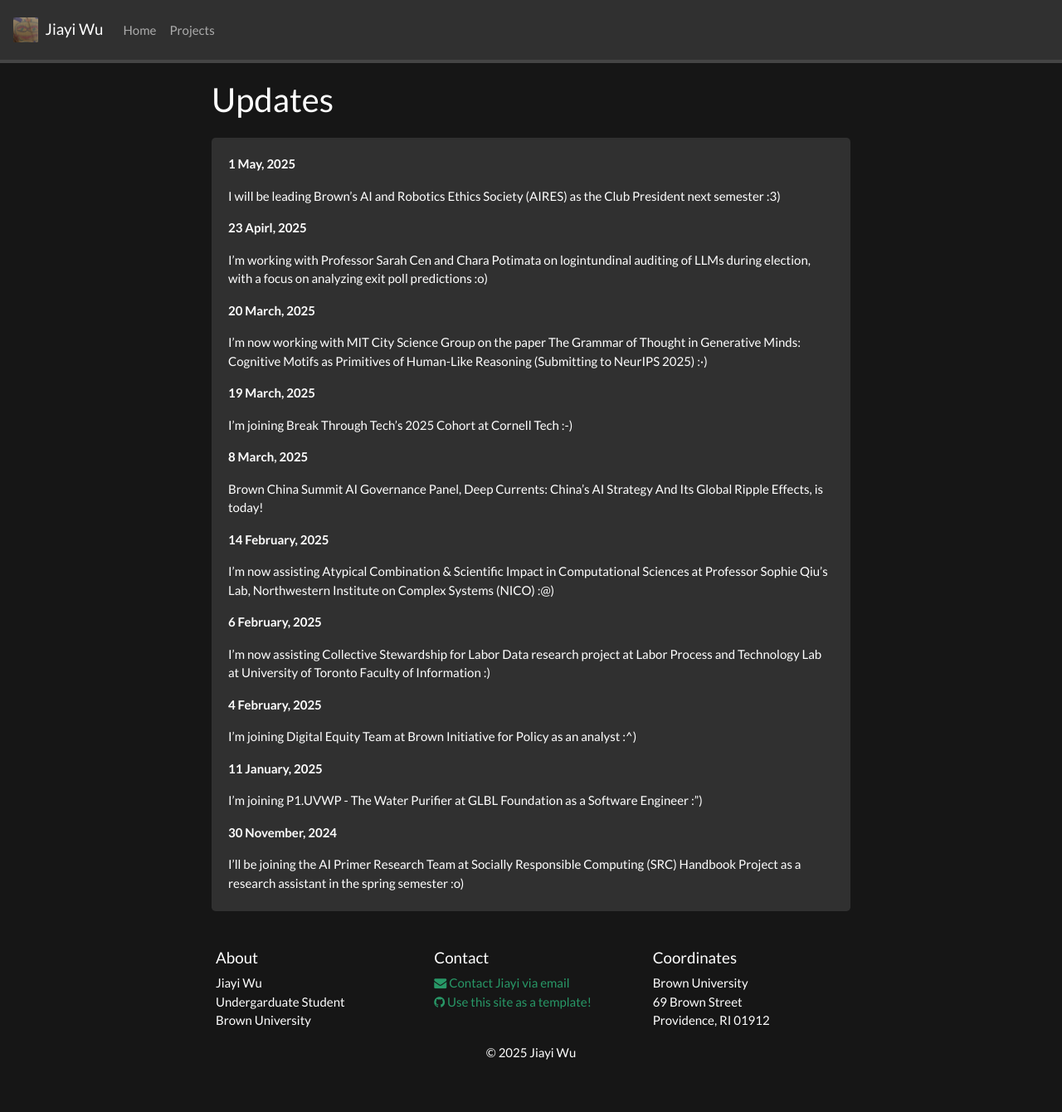
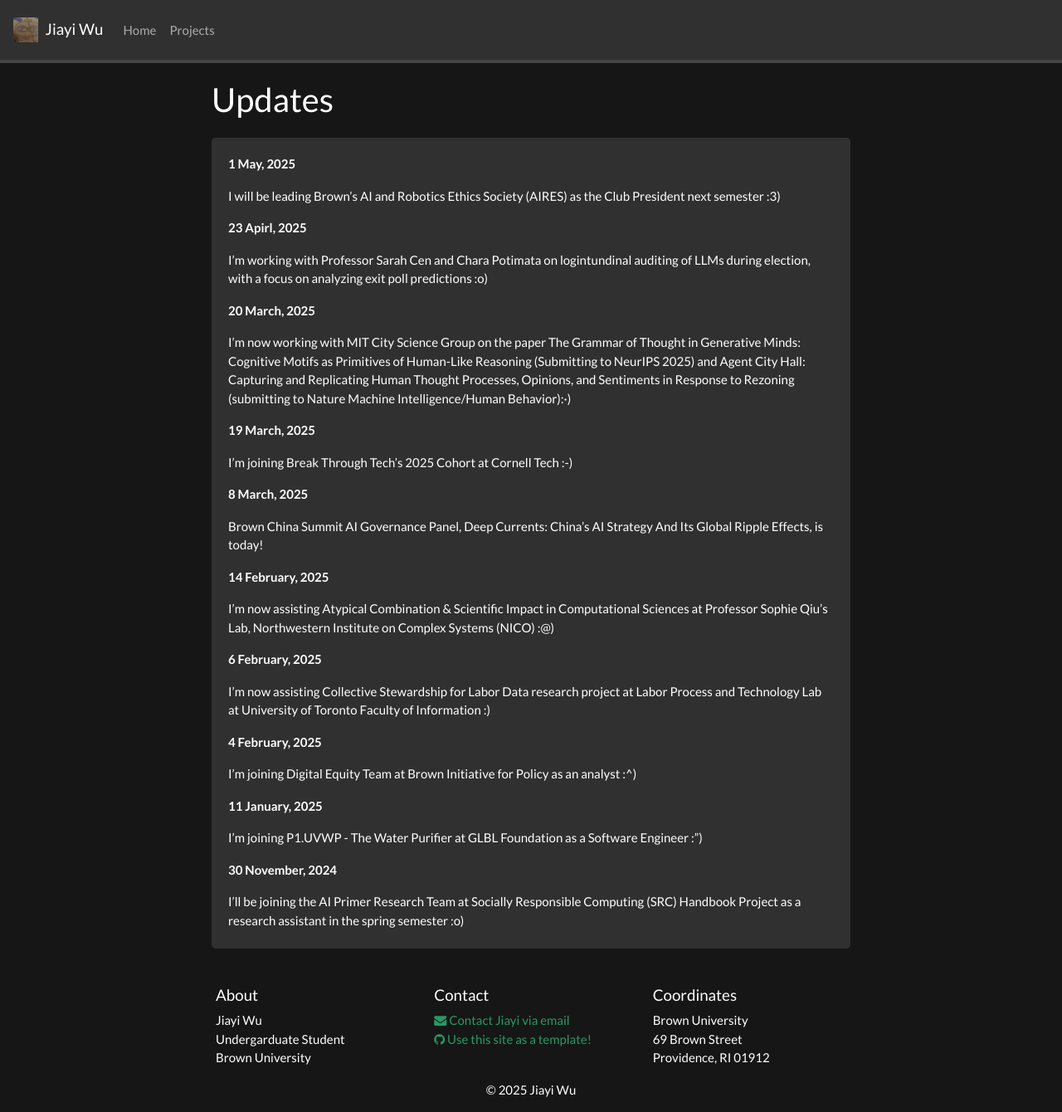
Before and after one commit to jiayiw005/jiayiw005.github.io, a Jekyll site: the page built from _pages/updates.md, in a window 1280 px wide and 1340 px high. Shown: the whole window at 83% size. Built offline with Jekyll 4.4.1, drawn with Linux system fonts in a browser that asks for light colours; nearby versions of some CDN libraries; a style sheet for code colours, icons or effects is not loaded.

Commit message:
new news

```diff
--- a/_data/news.yml
+++ b/_data/news.yml
@@ -5,7 +5,7 @@
   headline: "I'm working with Professor Sarah Cen and Chara Potimata on logintundinal auditing of LLMs during election, with a focus on analyzing exit poll predictions :o)"
 
 - date: 20 March, 2025
-  headline: "I'm now working with MIT City Science Group on the paper The Grammar of Thought in Generative Minds: Cognitive Motifs as Primitives of Human-Like Reasoning (Submitting to NeurIPS 2025) :·)"
+  headline: "I'm now working with MIT City Science Group on the paper The Grammar of Thought in Generative Minds: Cognitive Motifs as Primitives of Human-Like Reasoning (Submitting to NeurIPS 2025) and Agent City Hall: Capturing and Replicating Human Thought Processes, Opinions, and Sentiments in Response to Rezoning (submitting to Nature Machine Intelligence/Human Behavior):·)"
 
 - date: 19 March, 2025
   headline: "I'm joining Break Through Tech's 2025 Cohort at Cornell Tech :-)"
```
